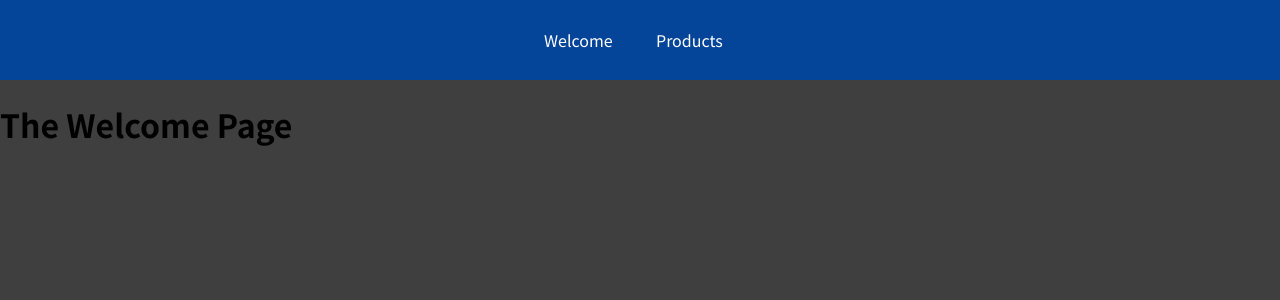
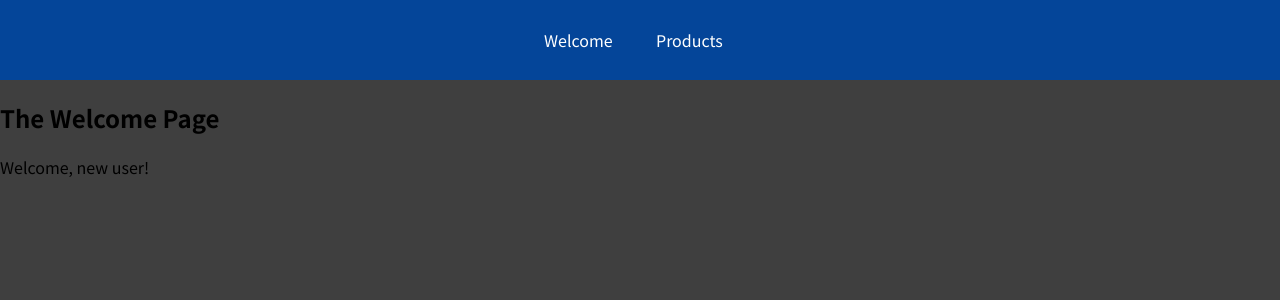
Before and after one commit to Shiv-am/react-routers, a JavaScript app: page /welcome/new-user in a window 1280 px wide. Shown: the top 300 px of the page. Built offline with nearby package versions, Linux system fonts and the light colour scheme.

Commit message:
nested routes

```diff
--- a/src/pages/Welcome.js
+++ b/src/pages/Welcome.js
@@ -1,5 +1,14 @@
+import { Route } from 'react-router-dom';
+
 const Welcome = () => {
-    return <h1>The Welcome Page</h1>;
-  };
+  return (
+    <section>
+      <h1>The Welcome Page</h1>
+      <Route path="/welcome/new-user">
+        <p>Welcome, new user!</p>
+      </Route>
+    </section>
+  );
+};
 
-  export default Welcome;
+export default Welcome;
```
